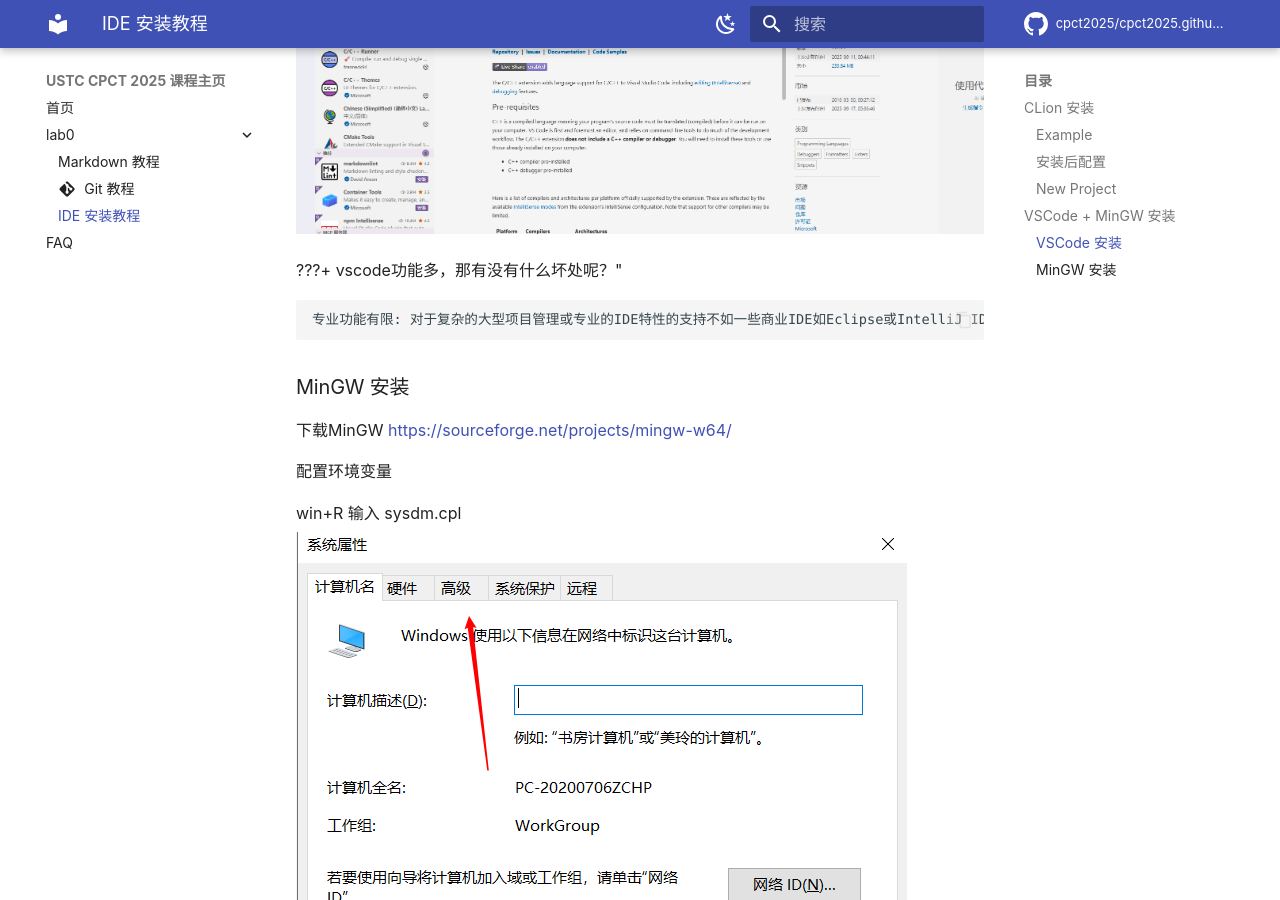
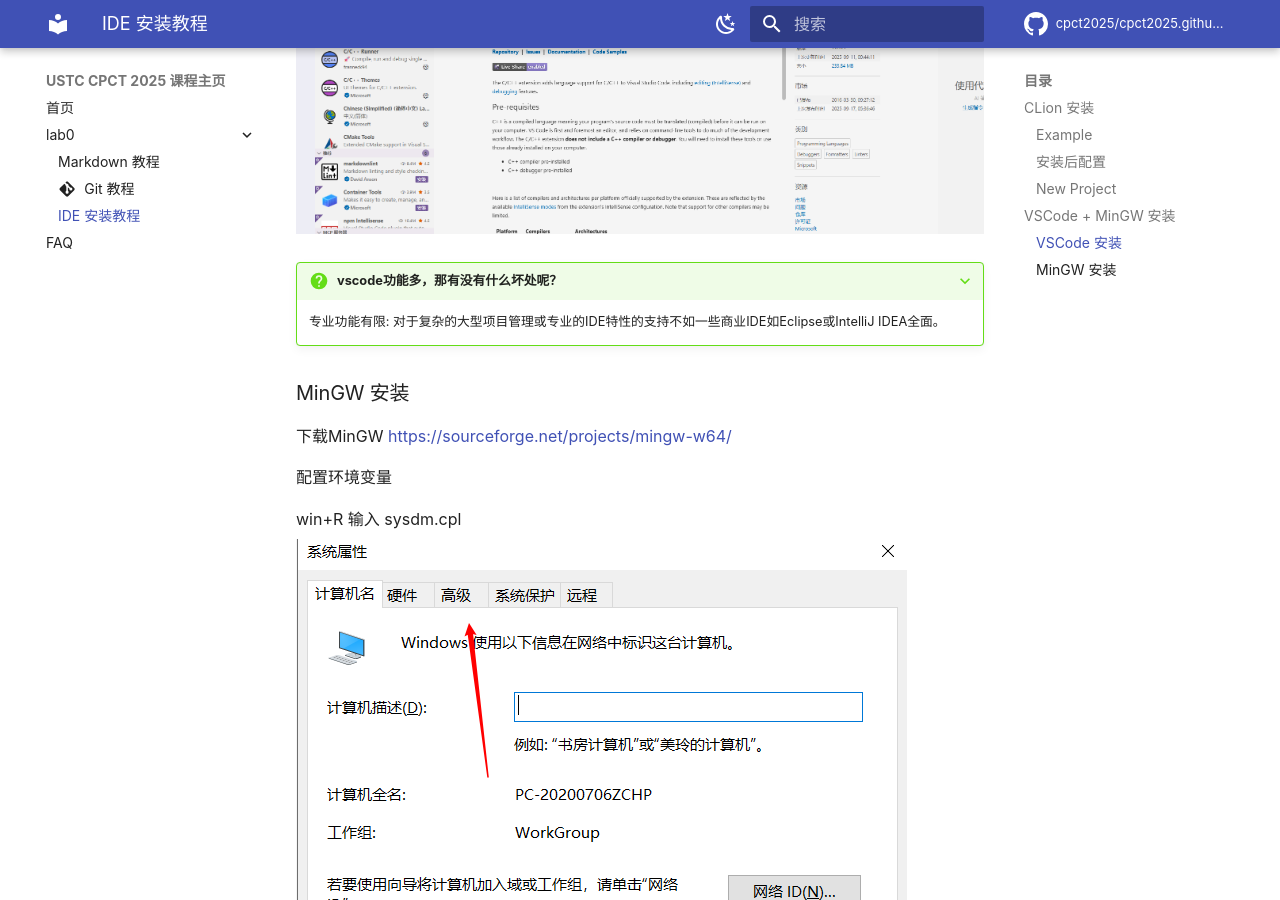
Before and after one commit to cpct2025/cpct2025.github.io, an MkDocs documentation site: the page built from docs/lab0/ide_installation.md, in a window 1280 px wide and 900 px high, scrolled down 5312 px. Built offline with MkDocs 1.6.1 and Material for MkDocs 9.7.7, drawn with Linux system fonts in a browser that asks for light colours; comment, search, counter and statistics services are not loaded; part of the change alters nothing that is shown.

```diff
--- a/docs/lab0/ide_installation.md
+++ b/docs/lab0/ide_installation.md
@@ -82,7 +82,7 @@ Visual Studio Code (VSCode) 是一款由微软开发的开源代码编辑器，
 安装C/C++ for Visual Studio Code
 ![VSCode3](images/VSCode3.png)
 
-???+ vscode功能多，那有没有什么坏处呢？"
+???+ question "vscode功能多，那有没有什么坏处呢？"
 
     专业功能有限: 对于复杂的大型项目管理或专业的IDE特性的支持不如一些商业IDE如Eclipse或IntelliJ IDEA全面。
 
```
